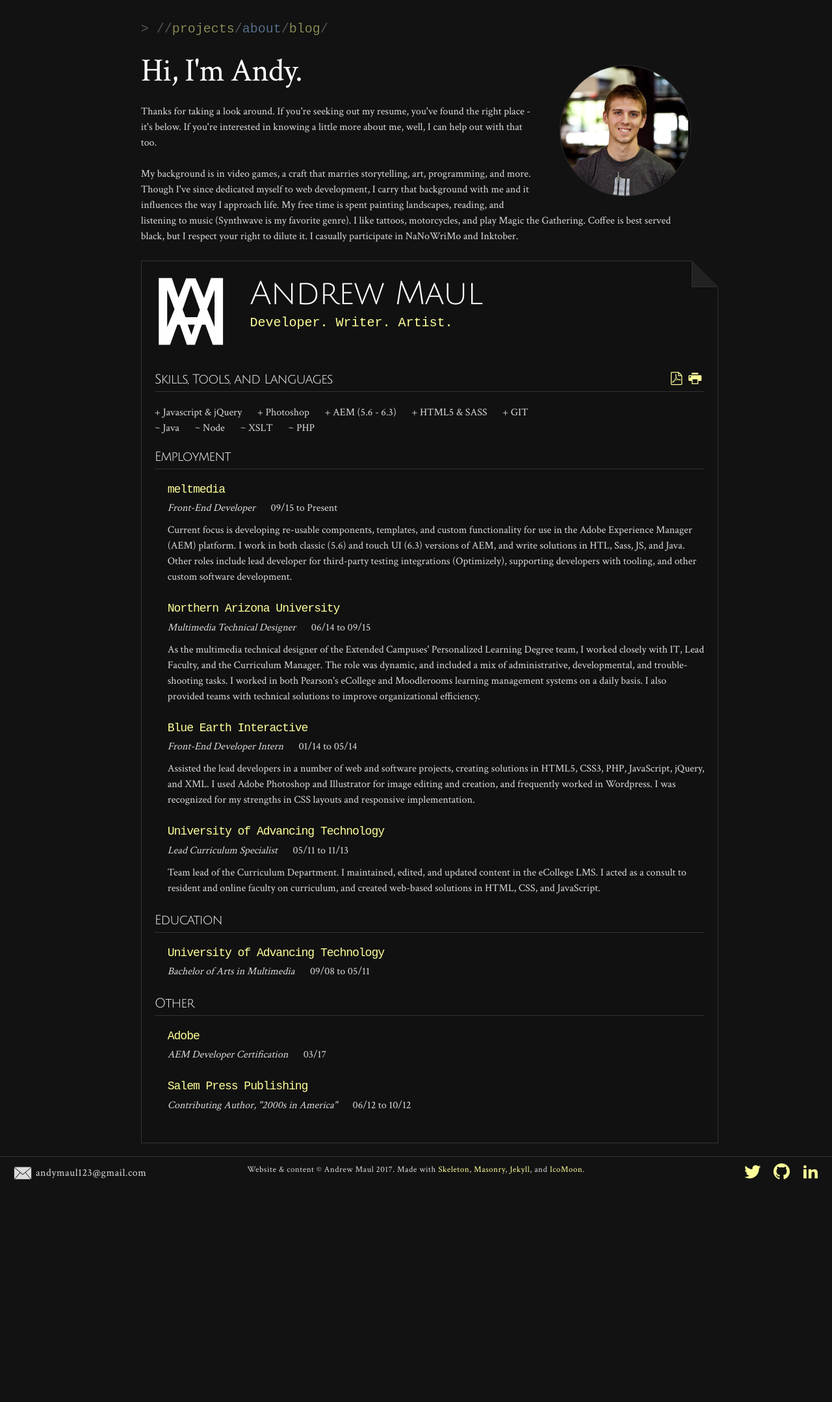
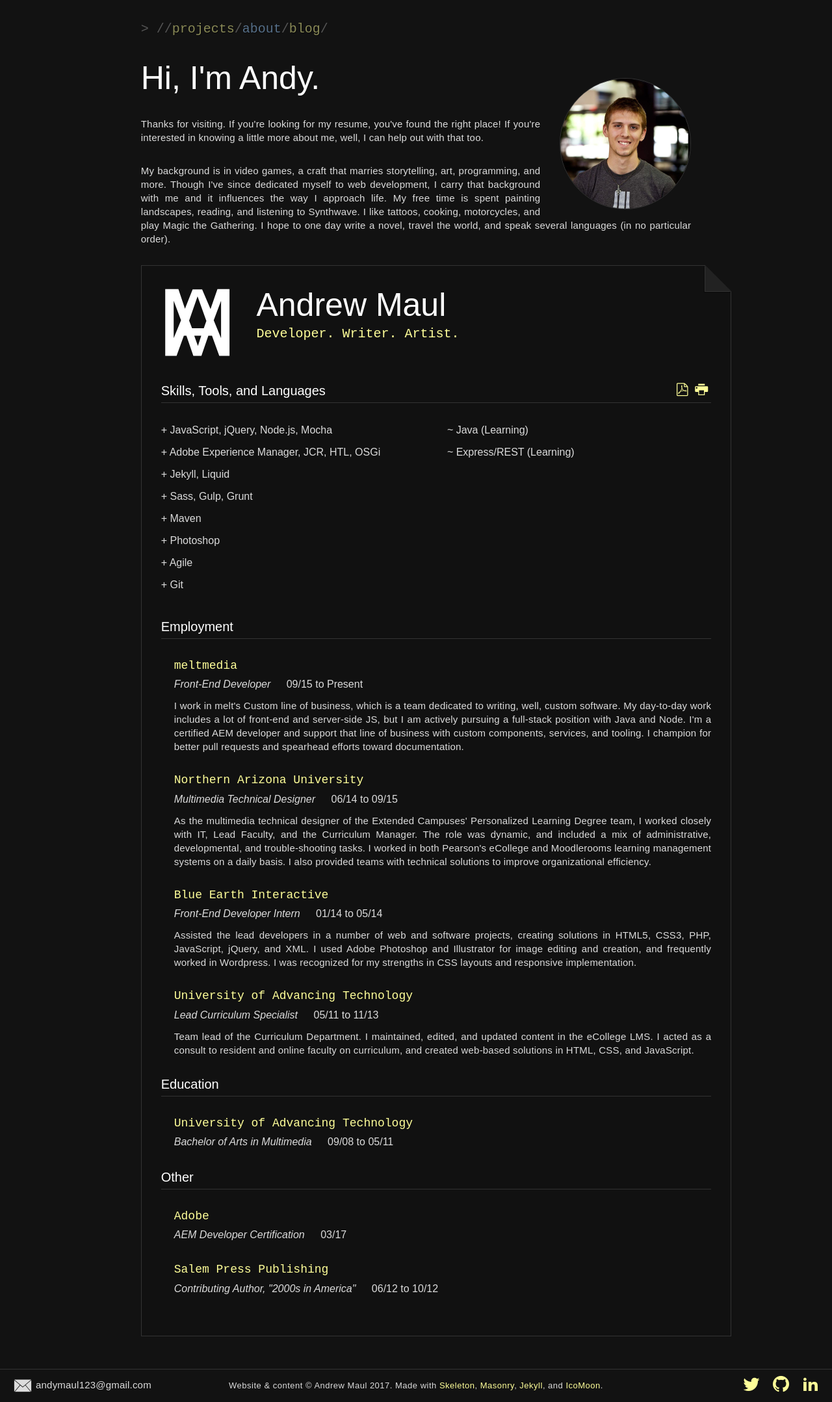
Before and after one commit to andymaul123/website-blog, a Jekyll site: the page built from about/index.html, in a window 1280 px wide. Shown: the whole page at 65% size. Built offline with Jekyll 4.4.1, drawn with Linux system fonts in a browser that asks for light colours; some web fonts are replaced; before the commit the page ends 1831 px from its top, so only the background shows below that.

Commit message:
Styling changes to increase readability

```diff
--- a/_includes/head.html
+++ b/_includes/head.html
@@ -14,6 +14,8 @@
   –––––––––––––––––––––––––––––––––––––––––––––––––– -->
 <link href="https://fonts.googleapis.com/css?family=Crimson+Text" rel="stylesheet">
 <link href="https://fonts.googleapis.com/css?family=Julius+Sans+One" rel="stylesheet">
+<link href="https://fonts.googleapis.com/css?family=Muli" rel="stylesheet">
+<link href="https://fonts.googleapis.com/css?family=Ovo" rel="stylesheet">
 
 
   <!-- CSS
--- a/_sass/_styles.scss
+++ b/_sass/_styles.scss
@@ -1,7 +1,7 @@
 /* These styles are overrides to the base skeleton template */
 
 body {
-    font-family: $serif;
+    font-family: $body;
     color: $textGray;
     background-color: $darkGray;
     font-size: 1.6rem;
@@ -19,18 +19,24 @@
 /* Typography
 –––––––––––––––––––––––––––––––––––––––––––––––––– */
 h1, h2, h3, h4, h5, h6 {
-    //font-family: $monospace;
     font-family: $title;
     color: $white;
+    letter-spacing: normal;
+    margin-bottom: 3rem;
 }
-
+p {
+    font: 1.5rem/2.1rem $body;
+    font-weight: 300;
+    text-align: justify;
+    letter-spacing: 0.02rem;
+    margin-bottom: 3rem;
+}
 /* Links
 –––––––––––––––––––––––––––––––––––––––––––––––––– */
 a {
-  //color: $blue;
-  //font-family: $monospace;
-  font-family: $serif;
+  font-family: $body;
   color: $pastelYellow;
+  text-decoration: none;
 
   &:hover {
     color: $blue;
@@ -174,6 +180,7 @@
     border-top: 1px solid $accentGray;
     padding: 1rem 2rem;
     letter-spacing: 0.05rem;
+    margin-top: 3rem;
     .footer-link {
         font-size: 1.3rem;
     }
@@ -195,6 +202,7 @@
     }
 }
 .footer-content {
+    padding: 0.5rem 0 0 0;
     font-size: 1.3rem;
 }
 .email {
@@ -209,6 +217,9 @@
 .email-address {
     display: table-cell;
     vertical-align: middle;
+    font-size: 1.5rem;
+    font-weight: 300;
+    letter-spacing: 0.02rem;
 }
 .social {
     a {
@@ -240,12 +251,12 @@
     }
 }
 .home-nav, .post-nav {
-    margin-bottom: 2rem;
+    margin-bottom: 3rem;
 }
 .fullscreen {
     position: relative;
     cursor: pointer;
-    margin-bottom: 2.5rem;
+    margin-bottom: 3rem;
     &:-webkit-full-screen {
         .icon-enlarge {
             display: none;
@@ -255,13 +266,14 @@
 .dropcap {
     float: left;
     font-size: 9rem;
-    line-height: 7.2rem;
-    padding: 0 5px 0 0;
+    line-height: 6rem;
+    padding: 0 1rem 0 0;
+    font-family: $title;
 }
 .icon-enlarge {
     position: absolute;
-    bottom: 5px;
-    right: 5px;
+    bottom: 0.5rem;
+    right: 0.5rem;
     opacity: 0.5;
 
 }
@@ -276,16 +288,21 @@
 .blog .horizontal-image {
     max-width: 100%;
 }
+.archives {
+    margin-top: 6rem;
+}
 .archives li {
     list-style: none;
     margin-bottom: 2rem;
-    padding-bottom: 5px;
+    padding-bottom: 2rem;
     border-bottom: 1px solid $accentGray;
 }
 .post-date {
     font-family: $title;
     color: $white;
-    margin-bottom: 0;
+    margin-bottom: 2rem;
+    font-size: 1.7rem;
+    letter-spacing: 0.1rem;
 }
 
 /* About Page
@@ -293,12 +310,12 @@
 .portrait {
     float: right;
     border-radius: 50%;
-    width: 200px;
+    width: 20rem;
     margin-left: 3rem;
     margin-top: -6rem;
     margin-bottom: 1rem;
     @media(max-width:919px) {
-        width: 175px;
+        width: 17.5rem;
         margin-left: 2rem;
         margin-top: -3rem;
     }
@@ -307,12 +324,12 @@
     position: relative;
     background: $resumeBlack;
     width: 100%;
-    padding: 2rem;
+    padding: 3rem;
     margin-bottom: 2rem;
     @media (max-width:549px){
         width: auto;
         padding: 0;
-        border-width: 0px!important;
+        border-width: 0!important;
         &:before{
             display: none!important;
         }
@@ -325,12 +342,12 @@
         position: absolute;
         top: 0;
         right: 0;
-        border-width: 0px 40px 40px 0px;
+        border-width: 0 4rem 4rem 0;
         border-style: solid;
         border-color: $darkGray $darkGray $accentGray $resumeGray;
-        -webkit-box-shadow: 0 1px 1px rgba(0, 0, 0, 0.3), -1px 1px 1px rgba(0, 0, 0, 0.2);
-        -moz-box-shadow: 0 1px 1px rgba(0, 0, 0, 0.3), -1px 1px 1px rgba(0, 0, 0, 0.2);
-        box-shadow: 0 1px 1px rgba(0, 0, 0, 0.3), -1px 1px 1px rgba(0, 0, 0, 0.2);
+        -webkit-box-shadow: 0 0.1rem 0.1rem rgba(0, 0, 0, 0.3), -0.1rem 0.1rem 0.1rem rgba(0, 0, 0, 0.2);
+        -moz-box-shadow: 0 0.1rem 0.1rem rgba(0, 0, 0, 0.3), -0.1rem 0.1rem 0.1rem rgba(0, 0, 0, 0.2);
+        box-shadow: 0 0.1rem 0.1rem rgba(0, 0, 0, 0.3), -0.1rem 0.1rem 0.1rem rgba(0, 0, 0, 0.2);
         display: block;
         width: 0;
     }
@@ -339,7 +356,7 @@
         position: absolute;
         top: -1px;
         right: -1px;
-        border-width: 40px 0px 0px 40px;
+        border-width: 4rem 0 0 4rem;
         border-style: solid;
         border-color: $darkGray $darkGray $resumeGray $resumeGray;
         display: block;
@@ -347,7 +364,7 @@
     }
     .logo {
         width: 100%;
-        max-width: 150px;
+        max-width: 15rem;
         @media (max-width:549px){
             display: none;
         }
@@ -378,25 +395,25 @@
         font-size: 2rem;
         font-family: $title;
         color: $white;
-        border-bottom: 1px solid $accentGray;
+        border-bottom: 0.1rem solid $accentGray;
         padding-bottom: 0.5rem;
+    }
+    .skills {
+        margin-bottom: 3rem;
     }
     .skills-list {
         margin: 0;
+        @media (max-width:549px){
+            display: block;
+        }
+        vertical-align: top;
         li {
-            display: inline-block;
-            margin: 0 2rem 0 0;
-            @media (max-width:549px){
-                display: block;
-            }
-        }
-        &:last-child {
-            margin-bottom: 2rem;
+            display: block;
         }
     }
     .info-block {
         padding-left: 2rem;
-        margin-bottom: 2.5rem;
+        margin-bottom: 3rem;
         @media (max-width:549px){
             padding-left: 1rem;
         }
@@ -444,7 +461,7 @@
 –––––––––––––––––––––––––––––––––––––––––––––––––– */
 
 .outline {
-    border-width: 1px;
+    border-width: 0.1rem;
     border-style: solid;
     border-color: $accentGray;
 }
@@ -458,7 +475,7 @@
     text-align: center;
 }
 .pull-left {
-    margin-right: 5px;
+    margin-right: 0.5rem;
 }
 .hidden {
     visibility: collapse;
@@ -469,7 +486,7 @@
     text-decoration: none;
 }
 .shadows {
-    text-shadow: 1px 1px 1px rgba(0, 0, 0, 1);
+    text-shadow: 0.1rem 0.1rem 0.1rem rgba(0, 0, 0, 1);
 }
 .active {
     color: $blue;
@@ -480,5 +497,5 @@
     display: block;
 }
 .crimson {
-    font-family: $serif;
+    font-family: $body;
 }
--- a/about/index.html
+++ b/about/index.html
@@ -8,9 +8,11 @@
     <div class="one column left">&nbsp;</div>
     <div class="ten columns left">
         {% include about-nav.html %}
-        <h1 class="crimson">Hi, I'm Andy.</h1>
+        <h1>Hi, I'm Andy.</h1>
         <img src="{{ site.baseurl }}/image/portrait.jpg" class="portrait outline" />
-        <p>Thanks for taking a look around. If you're seeking out my resume, you've found the right place - it's below. If you're interested in knowing a little more about me, well, I can help out with that too. <br/><br/>My background is in video games, a craft that marries storytelling, art, programming, and more. Though I've since dedicated myself to web development, I carry that background with me and it influences the way I approach life. My free time is spent painting landscapes, reading, and listening to music (Synthwave is my favorite genre). I like tattoos, motorcycles, and play Magic the Gathering. Coffee is best served black, but I respect your right to dilute it. I casually participate in NaNoWriMo and Inktober.
+        <p>Thanks for visiting. If you're looking for my resume, you've found the right place! If you're interested in knowing a little more about me, well, I can help out with that too.</p>
+
+        <p>My background is in video games, a craft that marries storytelling, art, programming, and more. Though I've since dedicated myself to web development, I carry that background with me and it influences the way I approach life. My free time is spent painting landscapes, reading, and listening to Synthwave. I like tattoos, cooking, motorcycles, and play Magic the Gathering. I hope to one day write a novel, travel the world, and speak several languages (in no particular order).</p>
     </div>
     <div class="one column right">&nbsp;</div>
 </div>
@@ -34,19 +36,26 @@
                         <a href="javascript:window.print()" target="_blank" class="no-underline"><span class="icon-printer icon"></span></a>
                     </div>
                     <h2>Skills, Tools, and Languages</h2>
-                    <ul class="skills-list">
-                        <li>+ Javascript &amp; jQuery</li>
-                        <li>+ Photoshop</li>
-                        <li>+ AEM (5.6 - 6.3)</li>
-                        <li>+ HTML5 &amp; SASS</li>
-                        <li>+ GIT</li>
-                    </ul>
-                    <ul class="skills-list">
-                        <li>~ Java</li>
-                        <li>~ Node</li>
-                        <li>~ XSLT</li>
-                        <li>~ PHP</li>
-                    </ul>
+                    <div class="row skills">
+                        <div class="six columns left">
+                            <ul class="skills-list">
+                                <li>+ JavaScript, jQuery, Node.js, Mocha</li>
+                                <li>+ Adobe Experience Manager, JCR, HTL, OSGi</li>
+                                <li>+ Jekyll, Liquid</li>
+                                <li>+ Sass, Gulp, Grunt</li>
+                                <li>+ Maven</li>
+                                <li>+ Photoshop</li>
+                                <li>+ Agile</li>
+                                <li>+ Git</li>
+                            </ul>
+                        </div>
+                        <div class="six columns left">
+                            <ul class="skills-list">
+                                <li>~ Java (Learning)</li>
+                                <li>~ Express/REST (Learning)</li>
+                            </ul>
+                        </div>
+                    </div>
                 </div>
             </div>
             <div class="row">
@@ -55,7 +64,7 @@
                     <div class="info-block">
                         <h3><a href="https://www.meltmedia.com/" class="no-underline" target="_blank">meltmedia</a></h3>
                         <div class="position"><em>Front-End Developer</em> 09/15 to Present</div>
-                        <p>Current focus is developing re-usable components, templates, and custom functionality for use in the Adobe Experience Manager (AEM) platform. I work in both classic (5.6) and touch UI (6.3) versions of AEM, and write solutions in HTL, Sass, JS, and Java. Other roles include lead developer for third-party testing integrations (Optimizely), supporting developers with tooling, and other custom software development.</p>
+                        <p>I work in melt's Custom line of business, which is a team dedicated to writing, well, custom software. My day-to-day work includes a lot of front-end and server-side JS, but I am actively pursuing a full-stack position with Java and Node. I'm a certified AEM developer and support that line of business with custom components, services, and tooling. I champion for better pull requests and spearhead efforts toward documentation.</p>
                     </div>
                     <div class="info-block">
                         <h3><a href="https://nau.edu/" class="no-underline" target="_blank">Northern Arizona University</a></h3>
--- a/css/main.scss
+++ b/css/main.scss
@@ -17,8 +17,8 @@
 $resumeGray: #222;
 
 $monospace: "Courier New", Courier, monospace;
-$serif: 'Crimson Text', serif;
-$title: 'Julius Sans One', sans-serif;
+$body: 'Muli', sans-serif;
+$title: 'Ovo', sans-serif;
 
 
 
```
Also changed, not shown: _posts/2017-9-26-eleventh-painting.markdown (+9 -3 lines).
